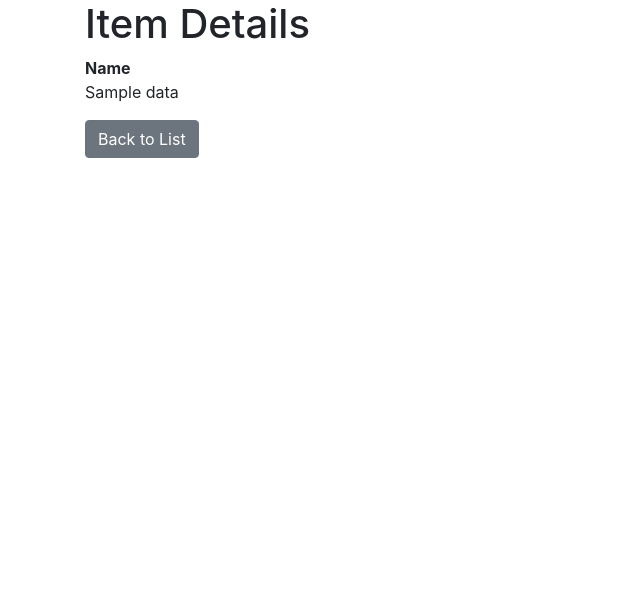
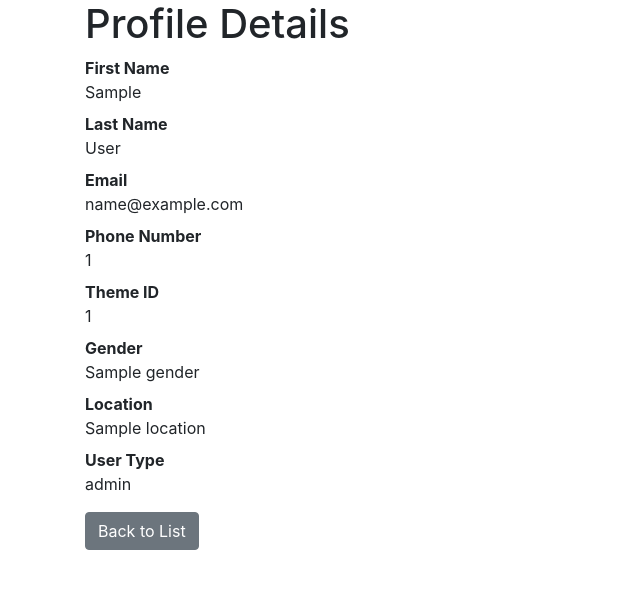
Before and after one commit to Marissa1999/Mother-Natures-Luxuries-Application, a PHP site: template app/views/profile/detail.php in a window 1280 px wide. Shown: the top 589 px of the page, without its empty margins (0-640 px from the left). Run offline with PHP 8.4, Linux system fonts and the light colour scheme; the template is opened without the code that fills it: most values are stand-ins (such as "Sample title", 1, 10 or a date in 2020).

Commit message:
Adjusted the View Profile user story.

```diff
--- a/app/core/Filter.php
+++ b/app/core/Filter.php
@@ -18,6 +18,7 @@ class Filter extends Controller
         }
     }
 
+
     public static function LoginFilter($params)
     {
         if($_SESSION['user_id'] == null)
--- a/app/views/profile/detail.php
+++ b/app/views/profile/detail.php
@@ -8,14 +8,28 @@
     <!-- Bootstrap CSS -->
     <link rel="stylesheet" href="https://stackpath.bootstrapcdn.com/bootstrap/4.4.1/css/bootstrap.min.css" integrity="sha384-Vkoo8x4CGsO3+Hhxv8T/Q5PaXtkKtu6ug5TOeNV6gBiFeWPGFN9MuhOf23Q9Ifjh" crossorigin="anonymous">
 
-    <title>Item Details</title>
+    <title>Profile Details</title>
   </head>
   <body>
      <div class='container'>
-       <h1>Item Details</h1>
+       <h1>Profile Details</h1>
         <dl>
-            <dt>Name</dt>
-            <dd><?=$data->name ?></dd>
+            <dt>First Name</dt>
+            <dd><?=$data->first_name ?></dd>
+            <dt>Last Name</dt>
+            <dd><?=$data->last_name ?></dd>
+            <dt>Email</dt>
+            <dd><?=$data->email ?></dd>
+            <dt>Phone Number</dt>
+            <dd><?=$data->phone_number ?></dd>
+            <dt>Theme ID</dt>
+            <dd><?=$data->theme_id ?></dd>
+            <dt>Gender</dt>
+            <dd><?=$data->gender ?></dd>
+            <dt>Location</dt>
+            <dd><?=$data->location ?></dd>
+            <dt>User Type</dt>
+            <dd><?=$data->user_type ?></dd>
         </dl>
         <a href='/home/index' class='btn btn-secondary'>Back to List</a>
      </div>
```
Also changed, not shown: app/controllers/ProfileController.php (+4 -4 lines).
